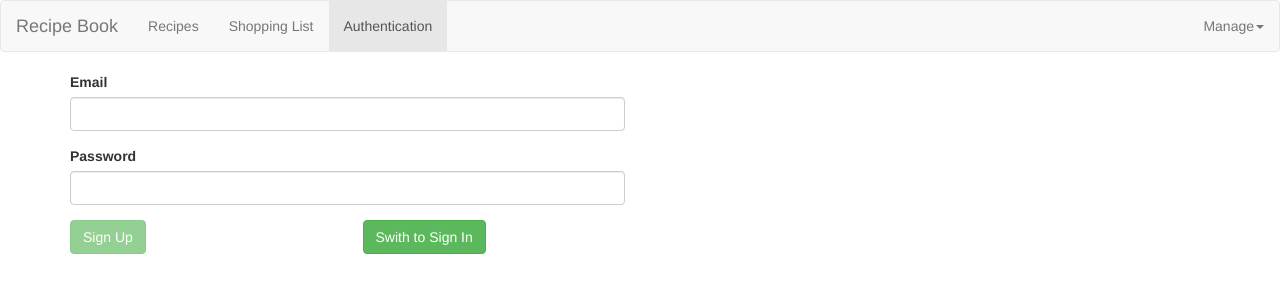
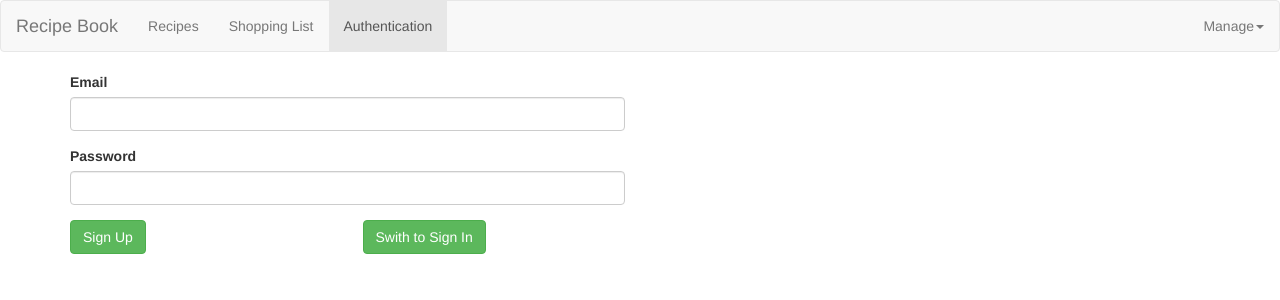
Before and after one commit to maroucode/delicious-ui, an Angular app: page /auth in a window 1280 px wide. Shown: the top 300 px of the page. Built offline with nearby package versions, Linux system fonts and the light colour scheme.

Commit message:
Revert "error handling and authentication"
This reverts commit 3c9d33e536236c4f20b05756f9935ee264491397.

```diff
--- a/src/app/app.module.ts
+++ b/src/app/app.module.ts
@@ -19,7 +19,6 @@ import { RecipeEditComponent } from './recipes/recipe-edit/recipe-edit.component
 import { RecipeStarterComponent } from './recipes/recipe-starter/recipe-starter.component';
 import { RecipeService } from './recipes/recipe.service';
 import { AuthComponent } from './auth/auth.component';
-import { AuthenticationService } from './auth/authentication.service';
 
 @NgModule({
   declarations: [
@@ -43,7 +42,7 @@ import { AuthenticationService } from './auth/authentication.service';
     ReactiveFormsModule,
     HttpClientModule
   ],
-  providers: [ShoppingListService, RecipeService,AuthenticationService],
+  providers: [ShoppingListService, RecipeService],
   bootstrap: [AppComponent]
 })
 export class AppModule { }
--- a/src/app/auth/auth.component.html
+++ b/src/app/auth/auth.component.html
@@ -1,27 +1,22 @@
 <div class="row" style="align-content: center;">
-
 	<div class="col-xs-12  col-md-6">
-		 <span id="errorMessage" class="text-danger">
-          {{errorMessage}}
-		 </span>
-		<form (ngSubmit)="onSubmit(f)" #f="ngForm">
-
+		<form>
+			<div class="form-row align-items-center">
 				<div class="form-group">
 					<label for="email">Email</label>
-				<input type="text" class="form-control" name="email" id="email" ngModel email required>
+					<input type="text" class="form-control" name="email" id="email" email required>
 				</div>
 				<div class="form-group">
 					<label for="password">Password</label>
-				<input type="password" class="form-control" name="password" id="password" ngModel required>
+					<input type="password" class="form-control" name="password" id="password" required>
 				</div>
 				<div class="row">
-				<div class="col-xs-6"><button type="submit" class="btn btn-success"
-						[disabled]="!f.valid">{{isSignInMode ? "Sign In" : "Sign Up"}}</button></div>
+					<div class="col-xs-6"><button type="submit"
+							class="btn btn-success">{{isSignInMode ? "Sign In" : "Sign Up"}}</button></div>
 					<div class="col-xs-6"><button type="button" (click)="switchMode()"
 							class="btn btn-success">{{isSignInMode ? "Switch to Sign Up" : "Swith to Sign In"}}</button>
-
 					</div>
-
+				</div>
 			</div>
 		</form>
 	</div>
--- a/src/app/auth/auth.component.ts
+++ b/src/app/auth/auth.component.ts
@@ -1,8 +1,4 @@
 import { Component, OnInit } from '@angular/core';
-import { NgForm } from '@angular/forms';
-import { HttpClient } from '@angular/common/http';
-import { AuthenticationService } from './authentication.service';
-import { tap } from 'rxjs/operators';
 
 @Component({
   selector: 'app-auth',
@@ -13,8 +9,7 @@ export class AuthComponent implements OnInit
 {
 
   isSignInMode: boolean = false;
-  errorMessage: string = '';
-  constructor(private authService: AuthenticationService) { }
+  constructor() { }
 
   ngOnInit(): void
   {
@@ -24,20 +19,4 @@ export class AuthComponent implements OnInit
     this.isSignInMode = !this.isSignInMode;
   }
 
-  onSubmit(form: NgForm)
-  {
-
-    const email = form.value.email;
-    const password = form.value.password;
-
-    if (!this.isSignInMode)
-    {
-      this.authService.singUp(email, password).subscribe((resdata) => { console.log(resdata); }, (error) => { this.errorMessage = error.error.error.message; });
-    } else
-    {
-      this.authService.singIn(email, password).subscribe((resdata) => { console.log(resdata); }, (error) => { this.errorMessage = error.error.error.message; });
-    }
-    form.reset();
-  }
-
 }
--- a/src/app/auth/authentication.service.ts
+++ b/src/app/auth/authentication.service.ts
@@ -1,30 +1,9 @@
 import { Injectable } from '@angular/core';
-import { HttpClient } from '@angular/common/http';
 
+@Injectable({
+  providedIn: 'root'
+})
+export class AuthenticationService {
 
-export interface AuthData
-{
-  idToken: string;
-  email: string;
-  refreshToken: string;
-  expiresIn: string;
-  localId: string;
-  registered?: string;
+  constructor() { }
 }
-
-
-@Injectable()
-export class AuthenticationService
-{
-
-  constructor(private http: HttpClient) { }
-
-  singUp(email: string, password: string)
-  {
-    return this.http.post<AuthData>("https://identitytoolkit.googleapis.com/v1/accounts:signUp?key=AIzaSyCKj8FQDYK7ZKqITPP-FsuUOWGf32FzFcw", { email: email, password: password, returnSecureToken: true });
-  }
-  singIn(email: string, password: string)
-  {
-    return this.http.post<AuthData>("https://identitytoolkit.googleapis.com/v1/accounts:signInWithPassword?key=AIzaSyCKj8FQDYK7ZKqITPP-FsuUOWGf32FzFcw", { email: email, password: password, returnSecureToken: true });
-  }
-}
```
Lines whose indentation alone changed are shown as unchanged.
